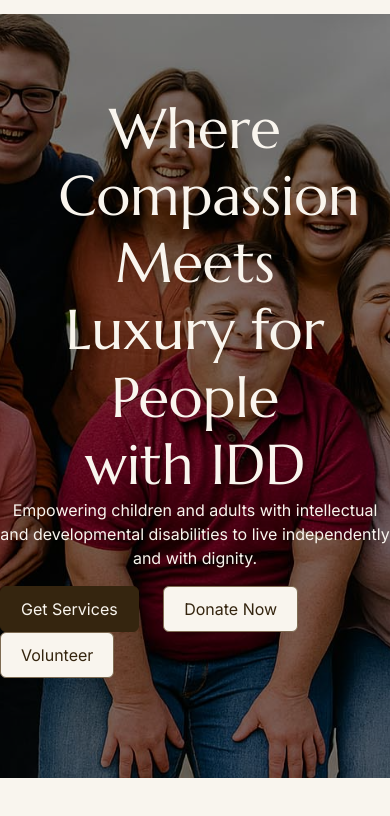
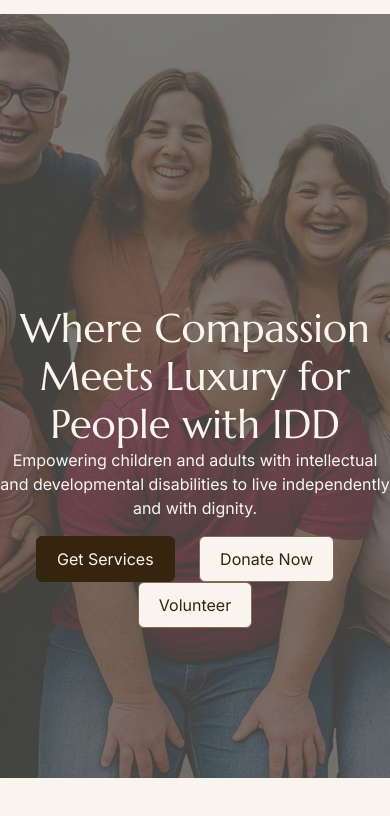
Before and after one commit to irobbott/royal, a plain HTML site: page index.html in a window 390 px wide. Shown: the part 66-882 px from the top of the page. Drawn offline with Linux system fonts and the light colour scheme.

Commit message:
Completed hero section design and responsiveness

```diff
--- a/assets/css/responsiveness.css
+++ b/assets/css/responsiveness.css
@@ -1,6 +1,10 @@
 @media (max-width: 1000px) {
     .navbar {
         width: 90%;
+    }
+    .hero-header h1 {
+        font-size: 3.5em;
+        width: 100%;
     }
 }
 
@@ -13,6 +17,12 @@
     }
 }
 
+@media (max-width: 800px) {
+    .hero-header h1 {
+        font-size: 2.5em;
+    }
+}
+
 @media (max-width: 500px) {
     .navbar {
         width: 100%;
--- a/assets/css/style.css
+++ b/assets/css/style.css
@@ -18,6 +18,11 @@
     --font-secondary: "Marcellus", serif;
 
     --primary-transition: all 0.3s;
+}
+
+::selection {
+    background: var(--color-primary-dark);
+    color: var(--color-primary-light);
 }
 
 body {
@@ -360,12 +365,42 @@ header {
     width: 100%;
     height: 100vh;
     position: relative;
-    background: url('../images/hero-img-1.jpg')no-repeat top center/cover;
+    /* background: url('../images/hero-img-1.jpg')no-repeat top center/cover; */
     background-attachment: fixed;
     display: flex;
     flex-direction: column;
     justify-content: center;
     align-items: center;
+}
+
+#home {
+    position: relative;
+    width: 100%;
+    height: 100vh;
+    overflow: hidden;
+}
+
+.bg-image {
+    position: absolute;
+    top: 0;
+    left: 0;
+    width: 100%;
+    height: 100%;
+    background: url('../images/hero-img-1.jpg') no-repeat top center/cover;
+    background-attachment: fixed;
+    z-index: 100;
+    transition: opacity 0.3s ease-in-out;
+}
+
+/* Flash animation class */
+.flash {
+    animation: flashEffect 0.3s ease-in-out;
+}
+
+@keyframes flashEffect {
+    0% { opacity: 1; }
+    50% { opacity: 0.3; }
+    100% { opacity: 1; }
 }
 
 .dark-overlay {
@@ -392,6 +427,7 @@ header {
 }
 
 .ctas {
-    margin-bottom: 100px;
+    margin: 0 auto 150px auto;
     z-index: 300;
+    text-align: center;
 }
--- a/assets/js/main.js
+++ b/assets/js/main.js
@@ -23,3 +23,31 @@ document.addEventListener('DOMContentLoaded', () => {
         });
     }
 });
+
+// Animate background images on hero section
+document.addEventListener("DOMContentLoaded", () => {
+    const bgImage = document.querySelector('.bg-image');
+
+    if (!bgImage) return; // Exit if bg-image is not on this page
+
+    const images = [
+        "./assets/images/hero-img-1.jpg",
+        "./assets/images/hero-img-2.jpg",
+        "./assets/images/hero-img-3.jpg"
+    ];
+    let currentIndex = 0;
+
+    setInterval(() => {
+        currentIndex = (currentIndex + 1) % images.length;
+
+        bgImage.classList.add('flash');
+
+        setTimeout(() => {
+            bgImage.style.backgroundImage = `url('${images[currentIndex]}')`;
+        }, 150);
+
+        setTimeout(() => {
+            bgImage.classList.remove('flash');
+        }, 300);
+    }, 5000);
+});
--- a/index.html
+++ b/index.html
@@ -27,10 +27,10 @@
   <meta property="twitter:image" content="https://theroyalfamily.org/assets/images/og-preview.jpg">
 
   <!-- Favicon -->
-  <link rel="icon" href="/assets/images/favicon.ico" type="image/x-icon">
-  <link rel="apple-touch-icon" sizes="180x180" href="/assets/images/apple-touch-icon.png">
-  <link rel="icon" type="image/png" sizes="32x32" href="/assets/images/favicon-32x32.png">
-  <link rel="icon" type="image/png" sizes="16x16" href="/assets/images/favicon-16x16.png">
+  <link rel="icon" href="./assets/images/favicon.ico" type="image/x-icon">
+  <link rel="apple-touch-icon" sizes="180x180" href="./assets/images/apple-touch-icon.png">
+  <link rel="icon" type="image/png" sizes="32x32" href="./assets/images/favicon-32x32.png">
+  <link rel="icon" type="image/png" sizes="16x16" href="./assets/images/favicon-16x16.png">
 
   <!-- Fonts -->
   <link rel="preconnect" href="https://fonts.googleapis.com">
@@ -75,6 +75,7 @@
     </nav>
 
     <header id="home">
+        <div class="bg-image"></div>
         <div class="dark-overlay"></div>
         <div class="hero-header">
             <h1 class="marcellus">
```
Also changed, not shown: assets/images/android-chrome-192x192.png (added), assets/images/android-chrome-512x512.png (added), assets/images/apple-touch-icon.png (added), assets/images/favicon-16x16.png (added), assets/images/favicon-32x32.png (added), assets/images/favicon.ico (added), assets/images/hero-img-2.jpg (added), assets/images/hero-img-3.jpg (added), assets/images/site.webmanifest (added).
